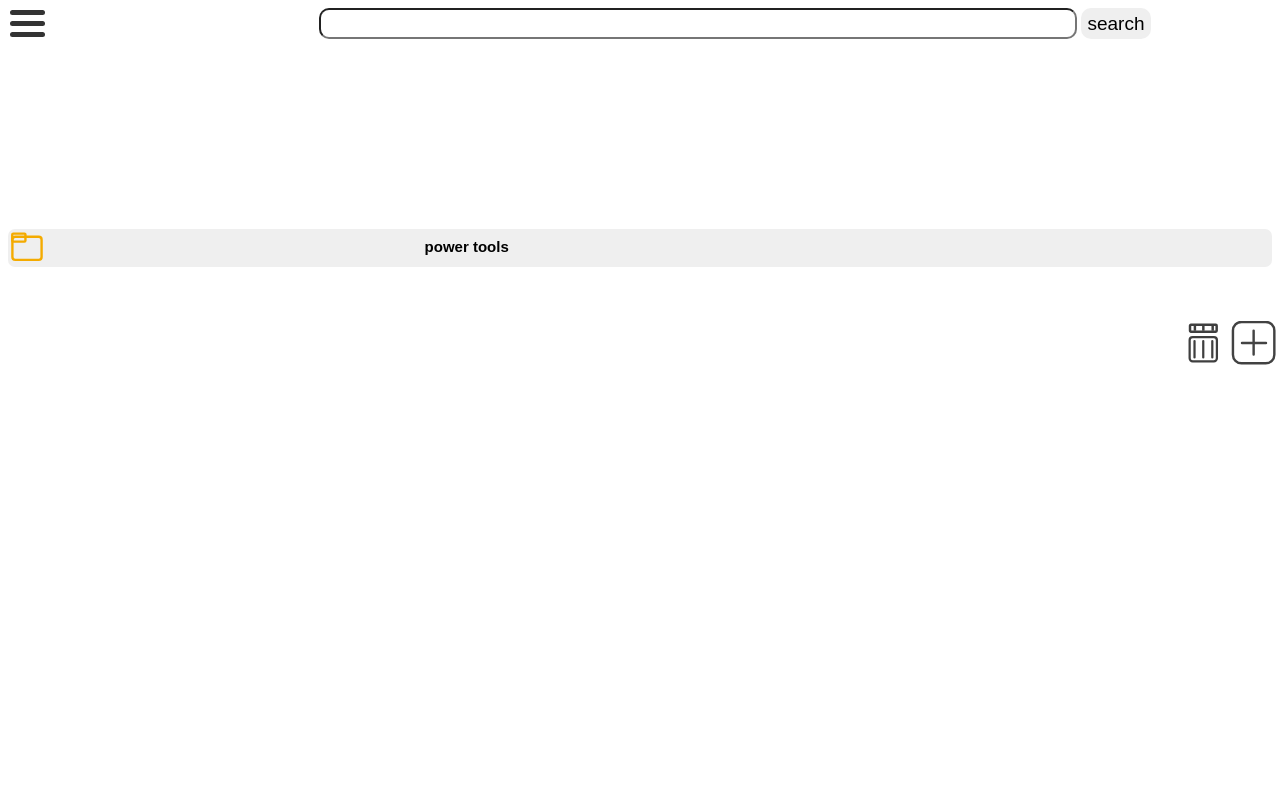
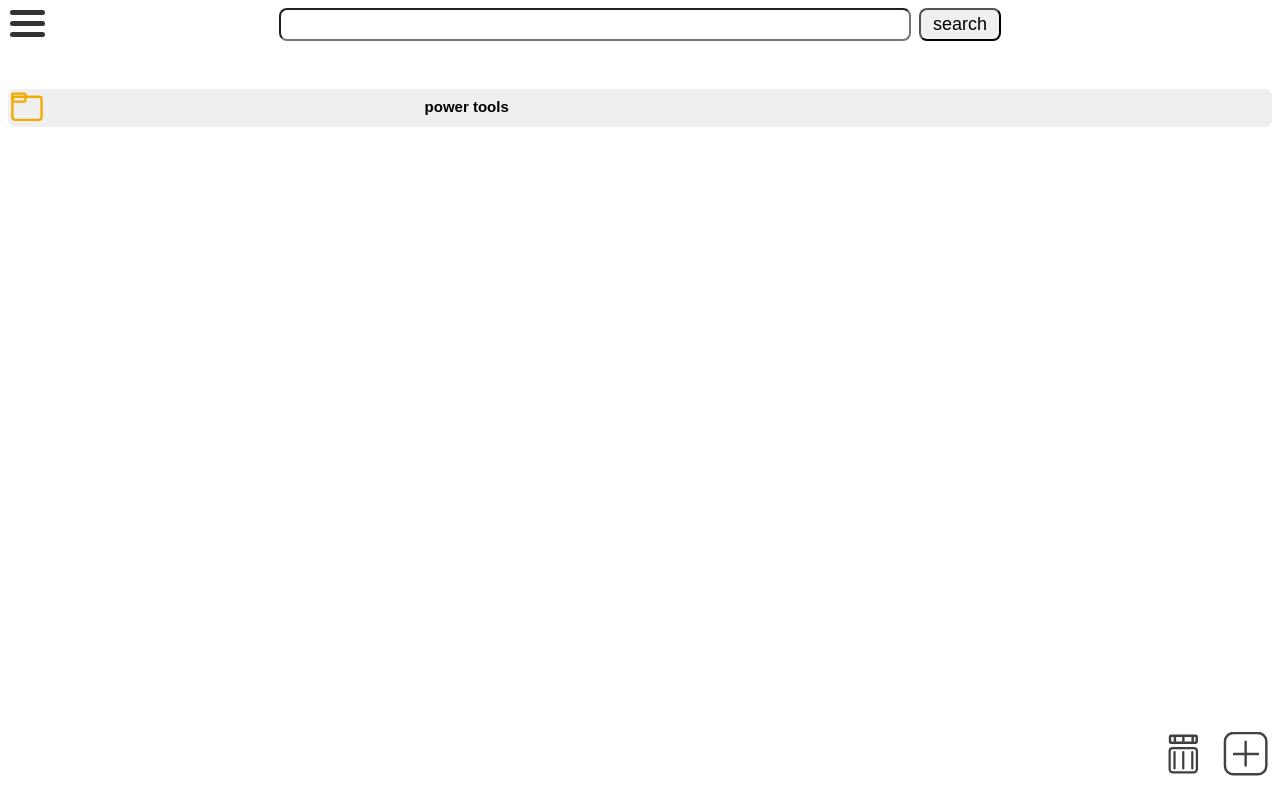
Before and after one commit to Josh-Reimer/Manual-Server, a Flask app: page / in a window 1280 px wide. Run offline with Flask 3, Linux system fonts and the light colour scheme; data that the repository does not hold is empty; parts of the project's set-up code (start-up, migrations or seed data) failed here and were passed over; some libraries are stand-ins or nearby versions.

Commit message:
Refactor CSS for search area and toolbar layout; add defer attribute to scripts for improved loading performance

```diff
--- a/static/index.css
+++ b/static/index.css
@@ -1,19 +1,22 @@
 #search_area {
-    text-align: center;
-    margin-bottom: 15%;
+    display: flex;
+    justify-content: center;
+    align-items: center;
+    gap: 0.5rem;
+    margin-bottom: 3rem;
   }
   #search_box {
-    width: 60%;
-    height: 31px;
-    margin-left: 15%;
-    font-size: 19px;
-    border-radius: 10px;
+    width: 50%;
+    font-size: 18px;
+    border-radius: 8px;
+    padding: 4px;
+    padding-left: 12px;
   }
   #search_button {
-    height: 31px;
-    font-size: 19px;
-    border-radius: 10px;
-    border: none;
+    font-size: 18px;
+    border-radius: 8px;
+    padding: 4px 12px;
+    cursor: pointer;
   }
     #manual_explorer {
     width: 100%;
@@ -22,6 +25,11 @@
   #toolbar {
     text-align: right;
     margin-top: 3rem;
+    position: fixed;
+    bottom: 1rem;
+    right: 1rem;
+    display: flex;
+    gap: 1rem;
   }
   #add_icon {
     height: 100%;
--- a/templates/index.html
+++ b/templates/index.html
@@ -9,9 +9,9 @@
 <link rel="stylesheet" href="/static/side_bar.css">
 </head>
 <body onload="check_for_updates()">
-<script src="/static/controller.js"></script>
-<script src="/static/side_bar.js"></script>
-<script src="/static/model.js"></script>
+<script src="/static/controller.js" defer></script>
+<script src="/static/side_bar.js" defer></script>
+<script src="/static/model.js" defer></script>
 
 <div id="search_area">
 
@@ -46,7 +46,7 @@
 
 <div id="toolbar">
 
-<button onclick="delete_folder()" id="delete_button">
+<button onclick="delete_folder()" id="delete_button" title="Delete folder">
 <svg width="48" height="48" viewBox="0 0 24 22" xmlns="http://www.w3.org/2000/svg" version="1.1" preserveAspectRatio="xMinYMin">
 <use xlink:href="#img-trash-can"></use>
 </svg>
@@ -58,6 +58,7 @@
 <!-- Modal content -->
 <div class="modal-content">
 <span id="spanclose" class="close">&times;</span>
+<div id="manual_view_content"></div>
 </div>
 </div>
 
```
